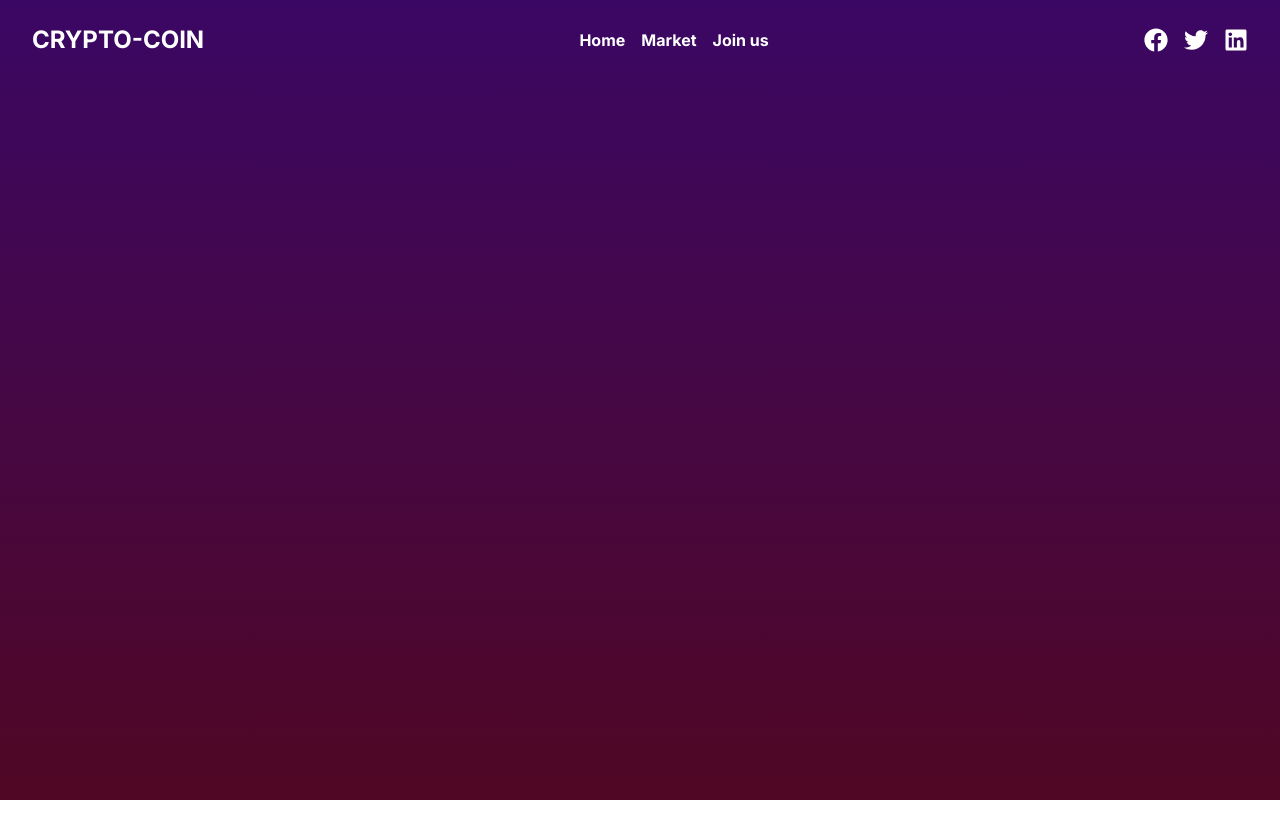
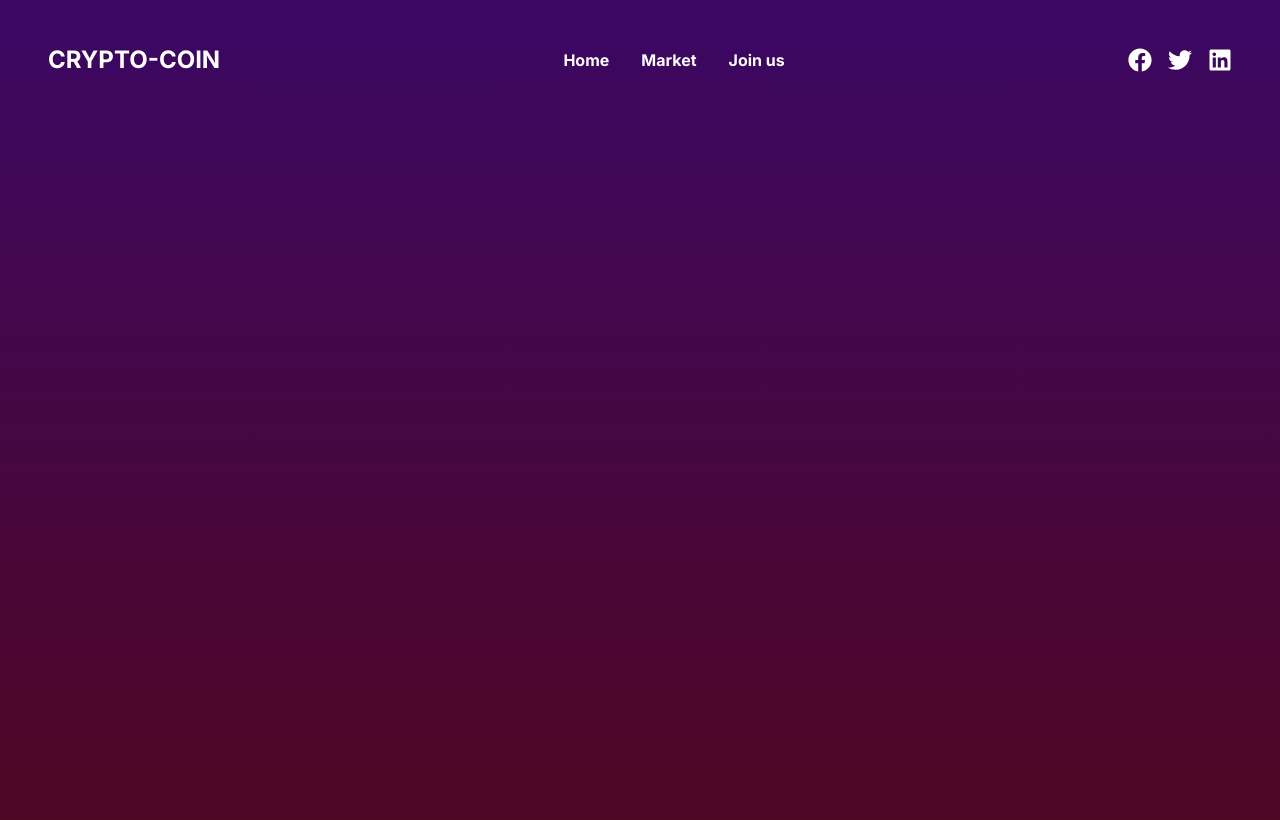
Before and after one commit to GitHubStanislav/crypto-coin, a Next.js app: page / in a window 1280 px wide. Built offline with nearby package versions, Linux system fonts and the light colour scheme.

Commit message:
style: add logic in navbar

```diff
--- /dev/null
+++ b/src/app/Navbar/MenuItems.js
@@ -0,0 +1,45 @@
+// components/Navbar/MenuItems.js
+import React from "react";
+
+const MenuItems = ({ isMenuOpen }) => {
+  return (
+    <ul
+      className={`${
+        isMenuOpen ? "block" : "hidden"
+      } md:flex flex-col md:flex-row space-y-4 md:space-y-0 md:space-x-8 mt-4 md:mt-0`}
+    >
+      <li>
+        <a
+          href="#"
+          className={`font-bold ${
+            isMenuOpen ? "text-black" : "text-white"
+          } transition-colors duration-300 hover:text-pink-500 block`}
+        >
+          Home
+        </a>
+      </li>
+      <li>
+        <a
+          href="#"
+          className={`font-bold ${
+            isMenuOpen ? "text-black" : "text-white"
+          } transition-colors duration-300 hover:text-pink-500 block`}
+        >
+          Market
+        </a>
+      </li>
+      <li>
+        <a
+          href="#"
+          className={`font-bold ${
+            isMenuOpen ? "text-black" : "text-white"
+          } transition-colors duration-300 hover:text-pink-500 block`}
+        >
+          Join us
+        </a>
+      </li>
+    </ul>
+  );
+};
+
+export default MenuItems;
--- /dev/null
+++ b/src/app/Navbar/Navbar.js
@@ -0,0 +1,53 @@
+// components/Navbar/Navbar.js
+import React from "react";
+import MenuItems from "./MenuItems";
+import SocialMediaIcons from "./SocialMediaIcons";
+
+const Navbar = ({ isMenuOpen, handleMenuToggle, handleCloseMenu }) => {
+  return (
+    <nav className="flex justify-between items-center py-6 px-8 mt-5">
+      {/* CRYPTO-COIN Link */}
+      <a href="#" className="text-2xl font-bold text-white">
+        CRYPTO-COIN
+      </a>
+
+      {/* Burger Menu Icon */}
+      <div className="md:hidden">
+        <button
+          className={`text-2xl cursor-pointer text-white ${
+            isMenuOpen ? "animate-burger" : ""
+          }`}
+          onClick={handleMenuToggle}
+        >
+          &#9776;
+        </button>
+      </div>
+
+      {/* Menu Items */}
+      <MenuItems isMenuOpen={isMenuOpen} />
+
+      {/* Burger Menu Items */}
+      {isMenuOpen && (
+        <div className="md:hidden fixed inset-0 bg-white">
+          <div className="flex justify-between items-center py-6 px-8">
+            <a href="#" className="text-2xl font-bold text-gray-800">
+              CRYPTO-COIN
+            </a>
+            <button
+              className="text-2xl cursor-pointer text-gray-800"
+              onClick={handleCloseMenu}
+            >
+              &#10005;
+            </button>
+          </div>
+          <MenuItems isMenuOpen={isMenuOpen} />
+        </div>
+      )}
+
+      {/* Social Media Icons */}
+      <SocialMediaIcons />
+    </nav>
+  );
+};
+
+export default Navbar;
--- /dev/null
+++ b/src/app/Navbar/SocialMediaIcons.js
@@ -0,0 +1,27 @@
+// components/Navbar/SocialMediaIcons.js
+import React from "react";
+import { FaFacebook, FaTwitter, FaLinkedin } from "react-icons/fa";
+
+const SocialMediaIcons = () => {
+  return (
+    <ul className="hidden md:flex space-x-4">
+      <li>
+        <span className="text-2xl font-bold text-white transition-colors duration-300 hover:text-pink-500 cursor-pointer">
+          <FaFacebook />
+        </span>
+      </li>
+      <li>
+        <span className="text-2xl font-bold text-white transition-colors duration-300 hover:text-pink-500 cursor-pointer">
+          <FaTwitter />
+        </span>
+      </li>
+      <li>
+        <span className="text-2xl font-bold text-white transition-colors duration-300 hover:text-pink-500 cursor-pointer">
+          <FaLinkedin />
+        </span>
+      </li>
+    </ul>
+  );
+};
+
+export default SocialMediaIcons;
--- a/src/app/globals.css
+++ b/src/app/globals.css
@@ -1,3 +1,7 @@
 @tailwind base;
 @tailwind components;
 @tailwind utilities;
+
+body {
+    @apply bg-gradient-to-b from-purple-950 to-pink-950 min-h-screen;
+}
--- a/src/app/page.js
+++ b/src/app/page.js
@@ -1,6 +1,7 @@
 "use client";
+// pages/Home/Home.js
 import React, { useState } from "react";
-import { FaFacebook, FaTwitter, FaLinkedin } from "react-icons/fa";
+import Navbar from "./Navbar/Navbar";
 
 const Home = () => {
   const [isMenuOpen, setMenuOpen] = useState(false);
@@ -9,107 +10,18 @@ const Home = () => {
     setMenuOpen(!isMenuOpen);
   };
 
+  const handleCloseMenu = () => {
+    setMenuOpen(false);
+  };
+
   return (
-    <div className="bg-gradient-to-b from-purple-950 to-pink-950 h-screen">
-      <nav className="flex justify-between items-center py-6 px-8">
-        {/* CRYPTO-COIN Link */}
-        <a href="#" className="text-2xl font-bold text-white">
-          CRYPTO-COIN
-        </a>
-
-        {/* Burger Menu Icon */}
-        <div className="md:hidden">
-          <button
-            className={`text-2xl cursor-pointer text-white ${
-              isMenuOpen ? "animate-burger" : ""
-            }`}
-            onClick={handleMenuToggle}
-          >
-            &#9776;
-          </button>
-        </div>
-
-        {/* Menu Items */}
-        <ul className="hidden md:flex space-x-4">
-          <li>
-            <a
-              href="#"
-              className="font-bold text-white transition-colors duration-300 hover:text-pink-500"
-            >
-              Home
-            </a>
-          </li>
-          <li>
-            <a
-              href="#"
-              className="font-bold text-white transition-colors duration-300 hover:text-pink-500"
-            >
-              Market
-            </a>
-          </li>
-          <li>
-            <a
-              href="#"
-              className="font-bold text-white transition-colors duration-300 hover:text-pink-500"
-            >
-              Join us
-            </a>
-          </li>
-        </ul>
-
-        {/* Burger Menu Items */}
-        <div
-          className={`md:hidden absolute right-0 top-0 mt-16 mr-2 bg-white rounded-lg shadow-lg ${
-            isMenuOpen ? "block" : "hidden"
-          }`}
-        >
-          <ul className="py-4 px-6 space-y-2">
-            <li>
-              <a
-                href="#"
-                className="block font-bold text-gray-800 hover:text-pink-500"
-              >
-                Home
-              </a>
-            </li>
-            <li>
-              <a
-                href="#"
-                className="block font-bold text-gray-800 hover:text-pink-500"
-              >
-                Market
-              </a>
-            </li>
-            <li>
-              <a
-                href="#"
-                className="block font-bold text-gray-800 hover:text-pink-500"
-              >
-                Join us
-              </a>
-            </li>
-          </ul>
-        </div>
-
-        {/* Social Media Icons */}
-        <ul className="hidden md:flex space-x-4">
-          <li>
-            <span className="text-2xl font-bold text-white transition-colors duration-300 hover:text-pink-500 cursor-pointer">
-              <FaFacebook />
-            </span>
-          </li>
-          <li>
-            <span className="text-2xl font-bold text-white transition-colors duration-300 hover:text-pink-500 cursor-pointer">
-              <FaTwitter />
-            </span>
-          </li>
-          <li>
-            <span className="text-2xl font-bold text-white transition-colors duration-300 hover:text-pink-500 cursor-pointer">
-              <FaLinkedin />
-            </span>
-          </li>
-        </ul>
-      </nav>
+    <div className="container mx-auto px-4">
+      <Navbar
+        isMenuOpen={isMenuOpen}
+        handleMenuToggle={handleMenuToggle}
+        handleCloseMenu={handleCloseMenu}
+      />
+      {/* Other content of the Home page */}
     </div>
   );
 };
```
